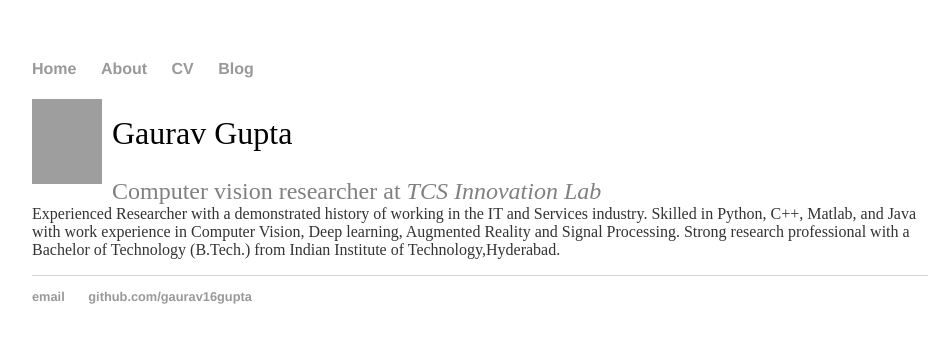
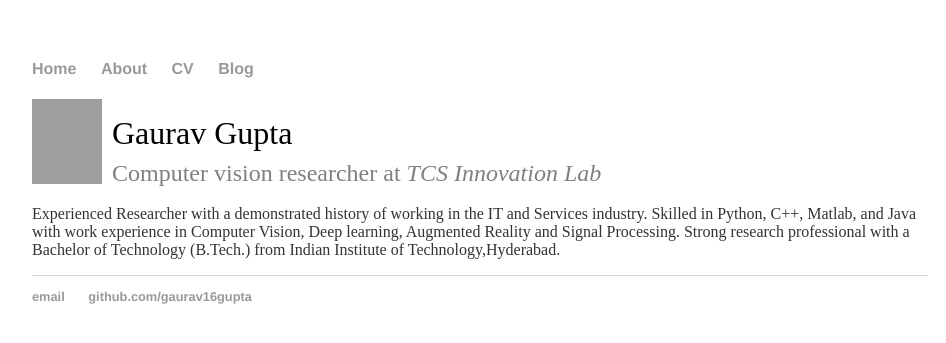
Before and after one commit to gaurav16gupta/test.github.io, a Jekyll site: the page built from index.html, in a window 1280 px wide. Shown: the top 343 px of the page, without its empty margins (160-1106 px from the left). Built offline with Jekyll 4.4.1, drawn with Linux system fonts in a browser that asks for light colours; grey boxes are pictures that could not be loaded.

Commit message:
Update main.css

```diff
--- a/css/main.css
+++ b/css/main.css
@@ -41,7 +41,7 @@
   font-family:'Sans-Serif'
   font-size: 1em;
   color: gray;
-  top: 20px;
+  top: 2px;
   left: 10px;
 }
 
@@ -52,7 +52,7 @@
 p {
     font-size: 1em;
     font-family:'Sans-Serif'
-    line-height: 1.4em;
+    line-height: 4.4em;
     color: #333;
 }
 footer {
```
